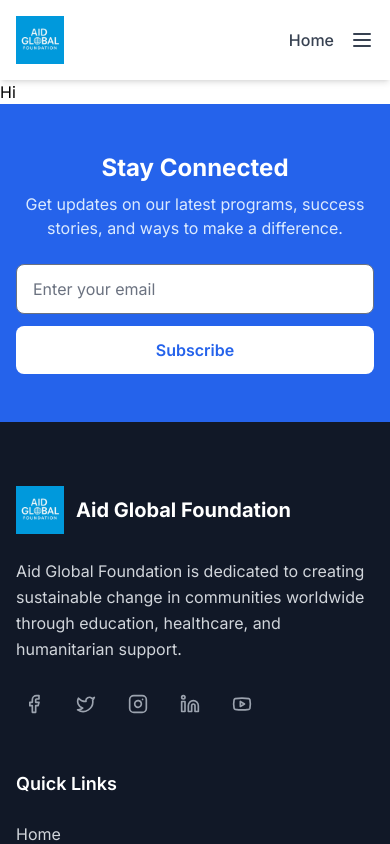
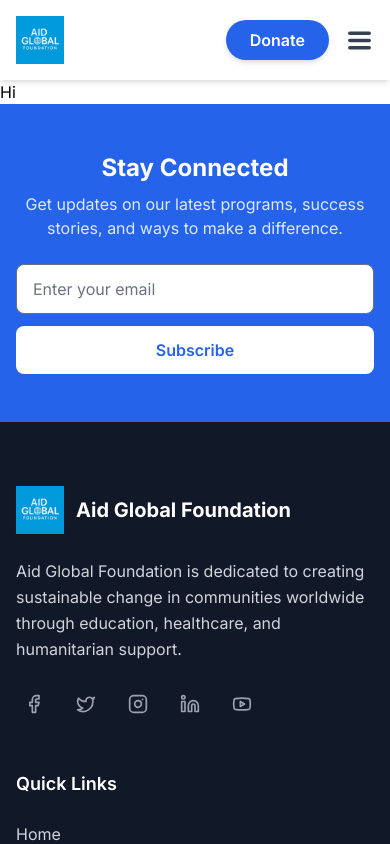
Before and after one commit to k34a/aid-global-web, a Next.js app: page / in a window 390 px wide. Shown: the top 844 px of the page. Built offline with nearby package versions, Linux system fonts and the light colour scheme.

Commit message:
fix: responsive header, newsletter and footer

```diff
--- a/src/app/(static)/layout.tsx
+++ b/src/app/(static)/layout.tsx
@@ -3,7 +3,7 @@ import { Inter } from 'next/font/google'
 import '@/app/(static)/globals.css'
 import Header from '@/components/header'
 import Footer from '@/components/footer'
-import { ngoDetails } from '@/config'
+import { ngoDetails } from '@/config/config'
 
 const inter = Inter({ subsets: ['latin'] })
 
--- a/src/app/robots.ts
+++ b/src/app/robots.ts
@@ -1,5 +1,5 @@
 // app/robots.ts
-import { ngoDetails } from '@/config'
+import { ngoDetails } from '@/config/config'
 import { type MetadataRoute } from 'next'
 
 export default function robots(): MetadataRoute.Robots {
--- a/src/components/footer.tsx
+++ b/src/components/footer.tsx
@@ -14,9 +14,9 @@ import {
 } from "lucide-react";
 import Link from 'next/link';
 import Image from 'next/image';
-import { ngoDetails } from '@/config';
+import { ngoDetails } from '@/config/config';
 import NewsLetter from '@/components/newsletter';
-import { links } from '@/links';
+import { links } from '@/config/links';
 
 const Footer: React.FC = () =>{
   const [currentYear, setCurrentYear] = useState<number | null>(null);
--- a/src/components/header.tsx
+++ b/src/components/header.tsx
@@ -3,8 +3,8 @@
 import React, { useState, useEffect } from 'react';
 import Link from 'next/link';
 import Image from 'next/image';
-import { ngoDetails } from '@/config';
-import { links } from '@/links';
+import { ngoDetails } from '@/config/config';
+import { links } from '@/config/links';
 import { Menu, X } from 'lucide-react';
 
 const Header: React.FC = () => {
@@ -70,30 +70,29 @@ const Header: React.FC = () => {
               ))}
 
               <Link
-                href="/donate"
+                href={links.donateLink.href}
                 className="bg-blue-600 hover:bg-blue-700 text-white px-6 py-2 rounded-full font-semibold transition-all duration-200 transform hover:scale-105 shadow-md hover:shadow-lg"
               >
-                Donate Now
+                Donate
               </Link>
             </nav>
 
             {/* Mobile: 1st primary link + Menu toggle */}
             <div className="flex items-center lg:hidden space-x-4">
-              {links.primaryLinks[0] && (
-                <Link
-                  href={links.primaryLinks[0].href}
-                  className="text-gray-700 hover:text-blue-600 font-medium"
-                >
-                  {links.primaryLinks[0].name}
-                </Link>
-              )}
+               <Link
+                href={links.donateLink.href}
+                className="bg-blue-600 hover:bg-blue-700 text-white px-6 py-2 rounded-full font-semibold transition-all duration-200 transform hover:scale-105 shadow-md hover:shadow-lg"
+              >
+                Donate
+              </Link>
 
               <button
                 onClick={toggleMenu}
                 className="text-gray-700 hover:text-blue-600 focus:outline-none"
                 aria-label="Toggle Menu"
               >
-                {isMenuOpen ? <X size={24} /> : <Menu size={24} />}
+                {isMenuOpen ? <X size={29} strokeWidth={3} /> : <Menu size={29} strokeWidth={3} />}
+
               </button>
             </div>
           </div>
@@ -102,7 +101,7 @@ const Header: React.FC = () => {
         {/* Mobile Dropdown Menu */}
         {isMenuOpen && (
           <div className="lg:hidden bg-white shadow-md px-4 py-4 space-y-3">
-            {links.primaryLinks.slice(1).map((link) => (
+            {links.primaryLinks.map((link) => (
               <Link
                 key={link.name}
                 href={link.href}
--- a/src/links.ts
+++ b/src/config/links.ts
@@ -12,6 +12,7 @@ export interface SocialLink {
 
 export interface Links{
     primaryLinks: NavigationLink[];
+    donateLink : NavigationLink
     secondaryLinks: NavigationLink[];
     tertiaryLinks: NavigationLink[];
     socialLinks: SocialLink[];
@@ -24,9 +25,12 @@ export const links: Links = {
     { name: "Home", href: "/" },
     { name: "About", href: "/about" },
     { name: "Programs", href: "/programs" },
-    { name: "Donate", href: "/donate" },
-    { name: "Contact", href: "/contact" }
+    { name: "Contact", href: "/contact" },
   ],
+
+  donateLink: {
+    name: "Donate", href: "/donate"
+  },
 
   secondaryLinks: [
     { name: "Our Impact", href: "/impact" },
```
Also changed, not shown: src/config/config.ts (renamed from src/config.ts), 2 other files (tests, documents, lock files or other folders).
